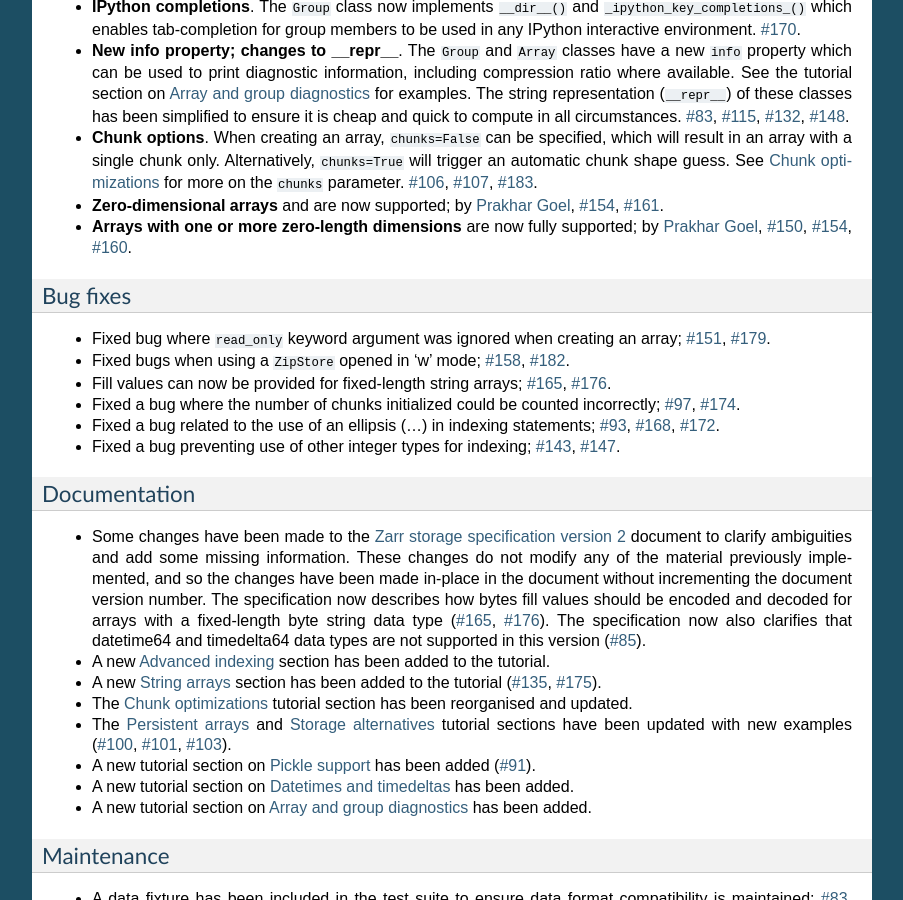
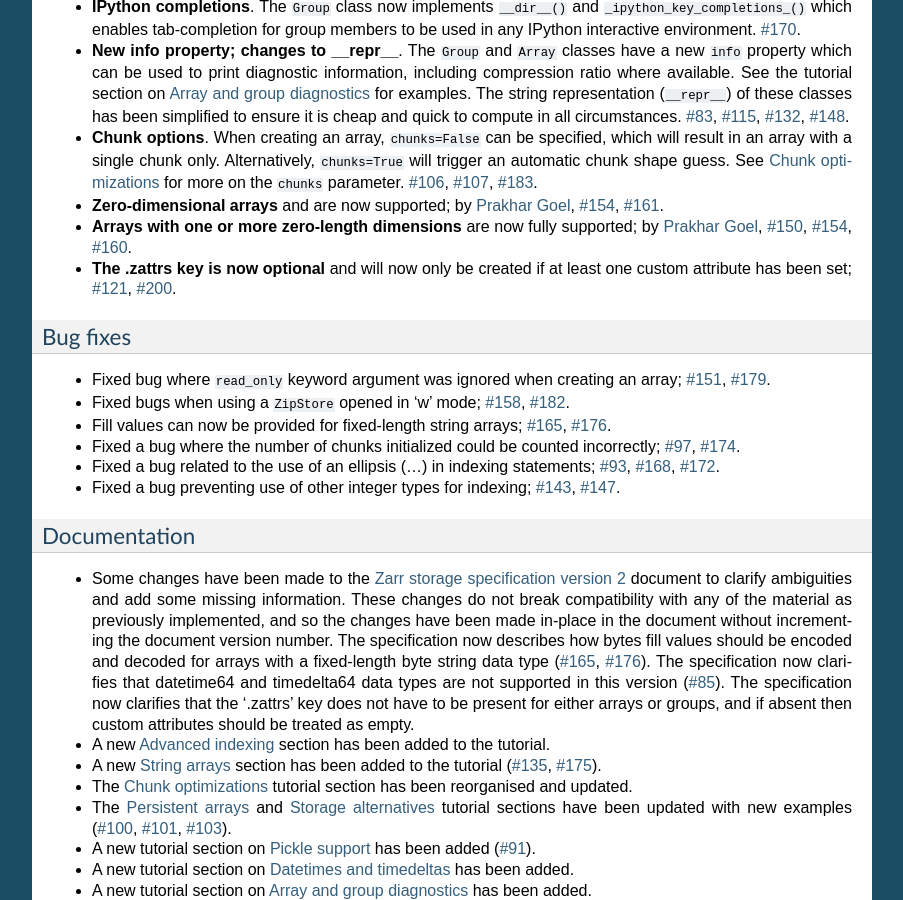
Before and after one commit to enthusiastdev121/zarr-python, a Sphinx documentation site: the page built from docs/release.rst, in a window 1280 px wide and 900 px high, scrolled down 941 px. Shown: the whole window, without its empty margins (198-1101 px from the left). Built offline with Sphinx 7.4.7, drawn with Linux system fonts in a browser that asks for light colours; the version number could not be read and is left out.

Commit message:
release notes

```diff
--- a/docs/release.rst
+++ b/docs/release.rst
@@ -95,6 +95,9 @@ Enhancements
 * **Arrays with one or more zero-length dimensions** are now fully supported; by
   :user:`Prakhar Goel <newt0311>`, :issue:`150`, :issue:`154`, :issue:`160`.
 
+* **The .zattrs key is now optional** and will now only be created if at least one
+  custom attribute has been set; :issue:`121`, :issue:`200`.
+
 Bug fixes
 ~~~~~~~~~
 
@@ -120,13 +123,16 @@ Documentation
 ~~~~~~~~~~~~~
 
 * Some changes have been made to the :ref:`spec_v2` document to clarify
-  ambiguities and add some missing information. These changes do not modify any
-  of the material previously implemented, and so the changes have been made
+  ambiguities and add some missing information. These changes do not break compatibility
+  with any of the material as previously implemented, and so the changes have been made
   in-place in the document without incrementing the document version number. The
   specification now describes how bytes fill values should be encoded and
   decoded for arrays with a fixed-length byte string data type (:issue:`165`,
-  :issue:`176`). The specification now also clarifies that datetime64 and
-  timedelta64 data types are not supported in this version (:issue:`85`).
+  :issue:`176`). The specification now clarifies that datetime64 and
+  timedelta64 data types are not supported in this version (:issue:`85`). The
+  specification now clarifies that the '.zattrs' key does not have to be present for
+  either arrays or groups, and if absent then custom attributes should be treated as
+  empty.
 * A new :ref:`tutorial_indexing` section has been added to the tutorial.
 * A new :ref:`tutorial_strings` section has been added to the tutorial
   (:issue:`135`, :issue:`175`).
```
